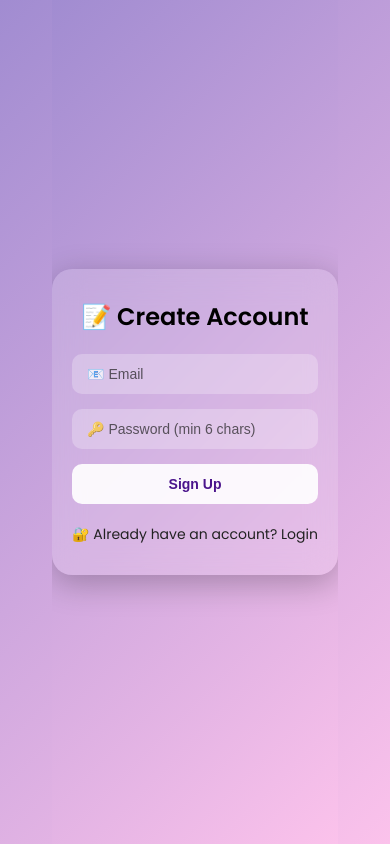
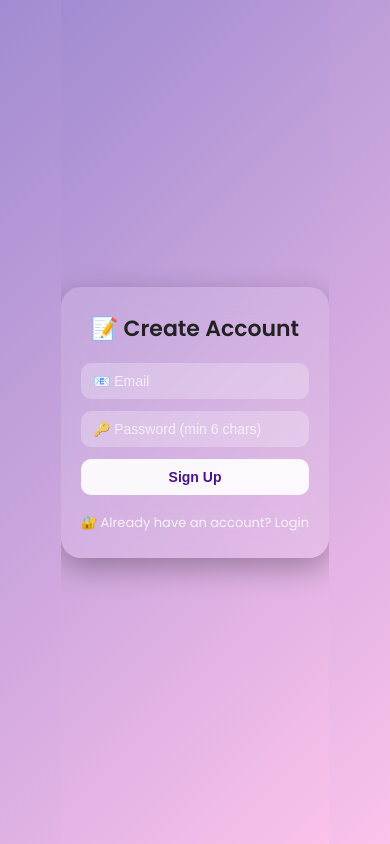
Before and after one commit to varshitha073/Taskforge_project_401, a React (Create React App) app: page /signup in a window 390 px wide. Built offline with nearby package versions, Linux system fonts and the light colour scheme; no server answers.

Commit message:
second-commit

```diff
--- a/src/style.css
+++ b/src/style.css
@@ -6,7 +6,7 @@
   font-family: "Poppins", sans-serif;
 }
 
-/* Body Background - Gradient Animation */
+/* Background Gradient Animation */
 body {
   height: 100vh;
   background: linear-gradient(-45deg, #1e1e2f, #282a36, #1c1f2e, #000000);
@@ -15,6 +15,7 @@ body {
   display: flex;
   align-items: center;
   justify-content: center;
+  padding: 16px;
 }
 
 /* Glassmorphic Auth Card */
@@ -23,9 +24,9 @@ body {
   backdrop-filter: blur(14px);
   -webkit-backdrop-filter: blur(14px);
   border-radius: 16px;
-  padding: 40px;
-  width: 350px;
-  max-width: 95%;
+  padding: 36px 24px;
+  width: 100%;
+  max-width: 380px;
   color: #ffffff;
   box-shadow: 0 0 25px rgba(0, 255, 255, 0.2);
   border: 1px solid rgba(255, 255, 255, 0.15);
@@ -35,7 +36,7 @@ body {
 
 /* Header text */
 .auth-form h2 {
-  font-size: 28px;
+  font-size: 26px;
   font-weight: 700;
   margin-bottom: 20px;
   color: #00fff7;
@@ -45,7 +46,7 @@ body {
 /* Inputs */
 .auth-form input {
   width: 100%;
-  padding: 14px;
+  padding: 12px;
   margin: 10px 0;
   background: rgba(255, 255, 255, 0.15);
   border: none;
@@ -65,10 +66,10 @@ body {
   border: 1px solid #00fff7;
 }
 
-/* Buttons */
+/* Button */
 .auth-form button {
   width: 100%;
-  padding: 14px;
+  padding: 12px;
   margin-top: 12px;
   background: #00fff7;
   color: #000;
@@ -78,14 +79,14 @@ body {
   font-size: 16px;
   cursor: pointer;
   box-shadow: 0 0 10px #00fff7, 0 0 20px #00fff7;
-  transition: transform 0.2s;
+  transition: transform 0.2s, box-shadow 0.2s;
 }
 
 .auth-form button:hover {
   transform: scale(1.05);
 }
 
-/* Toggle and Message */
+/* Links & Text */
 .toggle-mode,
 .forgot-link,
 .auth-message {
@@ -136,3 +137,27 @@ body {
     transform: translateY(0);
   }
 }
+
+/* ✅ Mobile Responsive Tweaks */
+@media (max-width: 500px) {
+  .auth-form {
+    padding: 28px 18px;
+    border-radius: 12px;
+  }
+
+  .auth-form h2 {
+    font-size: 22px;
+  }
+
+  .auth-form input,
+  .auth-form button {
+    font-size: 14px;
+    padding: 10px;
+  }
+
+  .toggle-mode,
+  .forgot-link,
+  .auth-message {
+    font-size: 13px;
+  }
+}
--- a/src/styles/Auth.css
+++ b/src/styles/Auth.css
@@ -6,38 +6,38 @@
   box-sizing: border-box;
 }
 
-body, html {
+html, body {
   height: 100%;
   font-family: 'Montserrat', sans-serif;
   background: linear-gradient(135deg, #a18cd1 0%, #fbc2eb 100%);
   display: flex;
   justify-content: center;
   align-items: center;
-  padding: 20px;
+  padding: 15px;
 }
 
 .auth-container {
-  background: rgba(255, 255, 255, 0.15);
-  backdrop-filter: blur(15px);
-  -webkit-backdrop-filter: blur(15px);
+  background: rgba(255, 255, 255, 0.12);
+  backdrop-filter: blur(20px);
+  -webkit-backdrop-filter: blur(20px);
   border-radius: 20px;
-  padding: 40px 30px;
+  padding: 30px 25px;
   width: 100%;
-  max-width: 400px;
+  max-width: 380px;
   text-align: center;
-  color: #fff;
-  box-shadow: 0 8px 32px rgba(0, 0, 0, 0.25);
-  animation: fadeIn 0.6s ease;
+  color: #ffffff;
+  box-shadow: 0 10px 30px rgba(0, 0, 0, 0.3);
+  animation: fadeIn 0.6s ease-in-out;
 }
 
 .auth-container h2 {
-  font-size: 28px;
+  font-size: 26px;
   font-weight: 600;
-  margin-bottom: 20px;
+  margin-bottom: 18px;
 }
 
 .auth-container .error {
-  background: rgba(255, 0, 0, 0.1);
+  background: rgba(255, 0, 0, 0.15);
   color: #ff4d4d;
   padding: 10px;
   border-radius: 8px;
@@ -48,11 +48,11 @@ body, html {
 .auth-container form {
   display: flex;
   flex-direction: column;
-  gap: 15px;
+  gap: 12px;
 }
 
 .auth-container input {
-  padding: 12px 15px;
+  padding: 12px 14px;
   border-radius: 10px;
   border: none;
   outline: none;
@@ -63,83 +63,40 @@ body, html {
 }
 
 .auth-container input::placeholder {
-  color: rgba(30, 30, 30, 0.7); /* darker placeholder for readability */
+  color: rgba(255, 255, 255, 0.7);
 }
 
 .auth-container input:focus {
-  background: rgba(255, 255, 255, 0.35);
-  box-shadow: 0 0 0 2px rgba(255, 255, 255, 0.4);
+  background: rgba(255, 255, 255, 0.4);
+  box-shadow: 0 0 0 2px rgba(255, 255, 255, 0.5);
 }
 
-.auth-container button {
+.auth-container button,
+.register-button {
   padding: 12px;
   border: none;
   border-radius: 10px;
-  background: rgba(255, 255, 255, 0.9);
-  color: #4a148c;
   font-weight: 600;
   font-size: 16px;
   cursor: pointer;
   transition: all 0.3s ease;
 }
 
+.auth-container button {
+  background: rgba(255, 255, 255, 0.9);
+  color: #4a148c;
+}
+
 .auth-container button:hover {
-  background: #fff;
+  background: #ffffff;
   transform: translateY(-2px);
   box-shadow: 0 6px 18px rgba(0, 0, 0, 0.2);
 }
 
-.switch-link {
-  margin-top: 20px;
-  font-size: 14px;
-  color: #222;
-  font-weight: 500;
-  cursor: pointer;
-  transition: all 0.3s ease;
-}
-
-.switch-link:hover {
-  color: #000;
-  text-decoration: underline;
-}
-
-@media (max-width: 500px) {
-  .auth-container {
-    padding: 30px 20px;
-  }
-
-  .auth-container h2 {
-    font-size: 24px;
-  }
-
-  .auth-container input,
-  .auth-container button {
-    font-size: 14px;
-  }
-}
-
-@keyframes fadeIn {
-  from {
-    opacity: 0;
-    transform: translateY(20px);
-  }
-
-  to {
-    opacity: 1;
-    transform: translateY(0);
-  }
-}
 .register-button {
-  padding: 12px;
-  border: none;
-  border-radius: 10px;
   background: linear-gradient(135deg, #a18cd1 0%, #fbc2eb 100%);
   color: #fff;
-  font-weight: 600;
-  font-size: 16px;
-  cursor: pointer;
-  transition: all 0.3s ease;
-  margin-top: 10px;
+  margin-top: 12px;
   box-shadow: 0 6px 12px rgba(0, 0, 0, 0.2);
 }
 
@@ -148,3 +105,51 @@ body, html {
   background: linear-gradient(135deg, #9575cd 0%, #f8bbd0 100%);
   box-shadow: 0 8px 20px rgba(0, 0, 0, 0.3);
 }
+
+.switch-link {
+  margin-top: 18px;
+  font-size: 14px;
+  color: #f5f5f5;
+  font-weight: 500;
+  cursor: pointer;
+  transition: color 0.3s ease;
+}
+
+.switch-link:hover {
+  color: #fff;
+  text-decoration: underline;
+}
+
+/* Mobile-first styles */
+@media (max-width: 480px) {
+  .auth-container {
+    padding: 25px 20px;
+    max-width: 90vw;
+  }
+
+  .auth-container h2 {
+    font-size: 22px;
+  }
+
+  .auth-container input,
+  .auth-container button,
+  .register-button {
+    font-size: 14px;
+    padding: 10px 12px;
+  }
+
+  .switch-link {
+    font-size: 13px;
+  }
+}
+
+@keyframes fadeIn {
+  from {
+    opacity: 0;
+    transform: translateY(30px);
+  }
+  to {
+    opacity: 1;
+    transform: translateY(0);
+  }
+}
--- a/src/styles/Dashboard.css
+++ b/src/styles/Dashboard.css
@@ -11,9 +11,10 @@ html, body {
   background: linear-gradient(135deg, #a18cd1 0%, #fbc2eb 100%);
   color: #333;
   height: 100%;
-  overflow: hidden; /* prevent outer scroll, allow task list scroll */
+  overflow: hidden;
 }
 
+/* Container */
 .dashboard-container {
   display: flex;
   flex-direction: column;
@@ -24,7 +25,7 @@ html, body {
   overflow: hidden;
 }
 
-/* Sticky Welcome/Header */
+/* Header */
 .dashboard-header {
   display: flex;
   justify-content: space-between;
@@ -50,30 +51,29 @@ html, body {
   display: flex;
   flex-wrap: wrap;
   align-items: center;
-  gap: 8px;
+  gap: 10px;
   margin-top: 8px;
 }
 
 .settings-fixed-button {
   font-size: 14px;
-  text-decoration: none;
   padding: 6px 14px;
   border-radius: 6px;
   font-weight: 500;
-  cursor: pointer;
   border: none;
-  transition: background 0.3s ease;
   background-color: #eee;
   color: #333;
+  cursor: pointer;
+  transition: background 0.3s ease;
 }
 
 .settings-fixed-button:hover {
   background-color: #ddd;
 }
 
-/* Task Entry - stays on screen */
+/* Task Entry */
 .task-entry-container {
-  background-color: rgba(255, 255, 255, 0.9);
+  background-color: rgba(255, 255, 255, 0.95);
   padding: 16px;
   border-radius: 12px;
   box-shadow: 0 2px 6px rgba(0, 0, 0, 0.1);
@@ -83,17 +83,17 @@ html, body {
 .task-entry-container .task-card {
   display: flex;
   flex-direction: column;
-  gap: 0.6rem;
+  gap: 12px;
 }
 
 .task-entry-container input,
 .task-entry-container textarea,
 .task-entry-container button {
-  padding: 10px;
-  border-radius: 8px;
+  padding: 12px;
+  border-radius: 10px;
   border: 1px solid #ccc;
+  font-size: 15px;
   font-family: 'Poppins', sans-serif;
-  font-size: 14px;
   width: 100%;
 }
 
@@ -107,30 +107,30 @@ html, body {
   color: white;
   font-weight: 600;
   cursor: pointer;
+  border: none;
   transition: background 0.3s ease;
-  border: none;
 }
 
 .task-entry-container button:hover {
   background: linear-gradient(135deg, #5e2a7d, #b51f29);
 }
 
-/* Task List - Scrollable ONLY This */
+/* Scrollable Task List */
 .task-list {
   flex: 1;
   overflow-y: auto;
-  padding-right: 10px;
   margin-top: 4px;
+  padding-right: 8px;
   scrollbar-width: thin;
   scrollbar-color: #ccc transparent;
 }
 
 .task-card {
-  background-color: white;
-  border-radius: 10px;
-  padding: 1rem;
-  margin-bottom: 1rem;
-  box-shadow: 0 3px 8px rgba(0, 0, 0, 0.1);
+  background: #fff;
+  border-radius: 12px;
+  padding: 16px;
+  margin-bottom: 12px;
+  box-shadow: 0 3px 8px rgba(0, 0, 0, 0.08);
   transition: transform 0.2s ease;
 }
 
@@ -138,7 +138,7 @@ html, body {
   transform: scale(1.02);
 }
 
-/* Toast Notification */
+/* Toast Notifications */
 .toast-stack-container {
   position: fixed;
   bottom: 80px;
@@ -153,7 +153,7 @@ html, body {
   background: #222;
   color: #fff;
   padding: 12px 20px;
-  border-radius: 8px;
+  border-radius: 10px;
   box-shadow: 0 4px 14px rgba(0, 0, 0, 0.2);
   animation: slideIn 0.3s ease-out;
   max-width: 300px;
@@ -166,11 +166,11 @@ html, body {
   }
   to {
     opacity: 1;
-    transform: translateY(0px);
+    transform: translateY(0);
   }
 }
 
-/* AI Assistant */
+/* AI Assistant Button */
 .ai-assistant-container {
   position: fixed;
   bottom: 16px;
@@ -180,14 +180,12 @@ html, body {
 
 .ai-assistant-button {
   background: linear-gradient(135deg, #7b4397, #dc2430);
-  color: white;
+  color: #fff;
   font-weight: 600;
+  padding: 10px 18px;
+  border-radius: 10px;
+  border: none;
   cursor: pointer;
-  transition: background 0.3s ease;
-  border: none;
-  padding: 10px 18px;
-  border-radius: 8px;
-  font-family: 'Poppins', sans-serif;
   font-size: 14px;
   box-shadow: 0 2px 6px rgba(0, 0, 0, 0.15);
   display: flex;
@@ -196,20 +194,61 @@ html, body {
 }
 
 .ai-assistant-button:hover {
-  background: linear-gradient(135deg, #7b4397, #dc2430);
+  background: linear-gradient(135deg, #5e2a7d, #b51f29);
 }
 
 .ai-assistant-icon {
   font-size: 16px;
 }
 
-/* 📱 Mobile Responsiveness */
+/* 📱 Mobile Enhancements */
 @media (max-width: 768px) {
+  .dashboard-container {
+    padding: 12px;
+    gap: 12px;
+  }
+
+  .dashboard-header {
+    flex-direction: column;
+    align-items: flex-start;
+    gap: 10px;
+  }
+
+  .dashboard-header-left h3 {
+    font-size: 16px;
+  }
+
+  .task-entry-container,
+  .task-card,
+  .toast-container {
+    font-size: 14px;
+    width: 100%;
+  }
+
+  .task-entry-container input,
+  .task-entry-container textarea,
+  .task-entry-container button {
+    font-size: 14px;
+    padding: 10px;
+  }
+
+  .settings-fixed-button {
+    width: 100%;
+    font-size: 14px;
+  }
+
+  .task-list {
+    padding-bottom: 80px;
+  }
+
+  .toast-container {
+    max-width: 90%;
+    font-size: 13px;
+  }
+
   .ai-assistant-button {
-    width: auto;
-    font-size: 15px;
-    padding: 10px 16px;
-    border-radius: 8px;
+    font-size: 13px;
+    padding: 8px 14px;
   }
 
   .ai-assistant-container {
@@ -229,47 +268,3 @@ html, body {
 .task-list::-webkit-scrollbar-track {
   background: transparent;
 }
-
-@media (max-width: 768px) {
-  .dashboard-container {
-    padding: 12px;
-    gap: 12px;
-  }
-
-  .dashboard-header {
-    flex-direction: column;
-    align-items: flex-start;
-    gap: 10px;
-  }
-
-  .task-entry-container,
-  .task-card,
-  .dashboard-header,
-  .toast-container {
-    font-size: 14px;
-    width: 100%;
-  }
-
-  .settings-fixed-button {
-    width: 100%;
-    margin: 0;
-  }
-
-  .task-entry-container input,
-  .task-entry-container textarea,
-  .task-entry-container button {
-    font-size: 15px;
-  }
-
-  .dashboard-header-left h3 {
-    font-size: 16px;
-  }
-
-  .toast-container {
-    max-width: 90%;
-  }
-
-  .task-list {
-    padding-bottom: 60px;
-  }
-}
--- a/src/styles/Settings.css
+++ b/src/styles/Settings.css
@@ -11,28 +11,26 @@ html {
   font-family: 'Poppins', sans-serif;
   height: 100%;
   background: linear-gradient(135deg, #a18cd1 0%, #fbc2eb 100%);
+  color: #333;
 }
 
 .settings-container {
   min-height: 100vh;
-  height: 100vh;
-  overflow-y: auto;
   display: flex;
   justify-content: center;
   align-items: flex-start;
-  padding: 30px 20px;
+  padding: 24px 16px;
+  overflow-y: auto;
 }
 
 .settings-card {
-  position: relative;
-  background: rgba(255, 255, 255, 0.15);
-  backdrop-filter: blur(20px);
+  background: rgba(255, 255, 255, 0.18);
+  backdrop-filter: blur(16px);
   border-radius: 20px;
-  padding: 40px 30px;
+  padding: 32px 24px;
   width: 100%;
-  max-width: 400px;
-  box-shadow: 0 10px 25px rgba(0, 0, 0, 0.2);
-  color: #333;
+  max-width: 420px;
+  box-shadow: 0 8px 24px rgba(0, 0, 0, 0.2);
   animation: fadeIn 0.5s ease-in-out;
 }
 
@@ -49,23 +47,24 @@ html {
 
 h2 {
   text-align: center;
-  font-size: 28px;
-  margin-bottom: 25px;
-  color: #000;
+  font-size: 26px;
+  margin-bottom: 20px;
+  color: #222;
 }
 
 .alert-message {
-  background: rgba(255, 255, 255, 0.3);
+  background: rgba(255, 255, 255, 0.35);
   border-left: 4px solid #6c63ff;
-  padding: 10px 12px;
-  margin-bottom: 20px;
+  padding: 10px 14px;
+  margin-bottom: 18px;
   font-weight: 500;
-  border-radius: 6px;
+  font-size: 14px;
+  border-radius: 8px;
   text-align: center;
 }
 
 .setting-item {
-  margin-bottom: 20px;
+  margin-bottom: 18px;
   display: flex;
   flex-direction: column;
 }
@@ -74,21 +73,21 @@ h2 {
   font-size: 14px;
   font-weight: 600;
   margin-bottom: 6px;
-  color: #333;
+  color: #222;
 }
 
 .setting-item input {
   padding: 10px;
   border-radius: 10px;
   border: 1px solid #ccc;
-  outline: none;
   font-size: 15px;
   background: rgba(255, 255, 255, 0.85);
-  transition: 0.2s ease;
+  transition: border-color 0.2s ease;
 }
 
 .setting-item input:focus {
   border-color: #6c63ff;
+  outline: none;
 }
 
 .setting-item button {
@@ -96,46 +95,47 @@ h2 {
   background: #6c63ff;
   color: #fff;
   border: none;
-  padding: 10px 12px;
+  padding: 10px 14px;
   font-size: 15px;
-  border-radius: 12px;
+  border-radius: 10px;
   cursor: pointer;
   font-weight: 600;
   transition: background 0.3s ease;
 }
 
 .setting-item button:hover {
-  background: #5e54d1;
+  background: #5a52d3;
 }
 
 .danger-zone label {
   color: #d32f2f;
-  font-weight: bold;
+  font-weight: 600;
+  font-size: 15px;
 }
 
 .danger {
-  background-color: #e53935 !important;
+  background-color: #e53935;
   color: #fff;
   border: none;
   padding: 10px;
-  border-radius: 12px;
+  border-radius: 10px;
   font-weight: 600;
   cursor: pointer;
   transition: background-color 0.3s ease;
-  margin-top: 10px;
+  margin-top: 12px;
 }
 
 .danger:hover {
-  background-color: #c62828 !important;
+  background-color: #c62828;
 }
 
 .back-button {
   position: absolute;
-  top: 15px;
-  left: 15px;
+  top: 16px;
+  left: 16px;
   background: #5e60ce;
   color: white;
-  font-size: 16px;
+  font-size: 15px;
   padding: 6px 12px;
   border: none;
   border-radius: 8px;
@@ -148,18 +148,33 @@ h2 {
   background: #4e50be;
 }
 
+/* ✅ Mobile Optimized */
 @media (max-width: 500px) {
+  .settings-container {
+    padding: 20px 12px;
+  }
+
   .settings-card {
-    padding: 30px 20px;
-    max-width: 90%;
+    padding: 24px 18px;
+    max-width: 95%;
   }
 
   h2 {
-    font-size: 24px;
+    font-size: 22px;
+  }
+
+  .alert-message {
+    font-size: 13px;
+    padding: 10px;
+  }
+
+  .setting-item input,
+  .setting-item button {
+    font-size: 14px;
   }
 
   .back-button {
-    font-size: 14px;
+    font-size: 13px;
     padding: 5px 10px;
   }
 }
```
